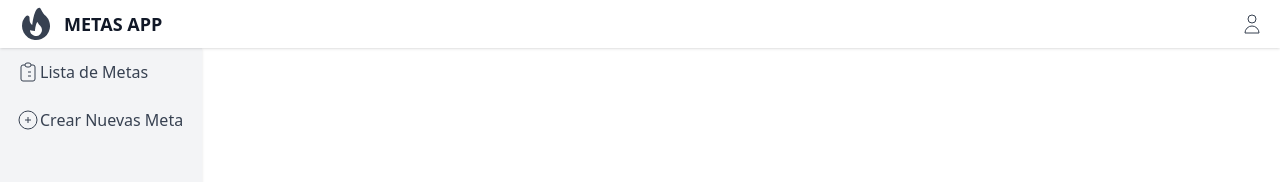
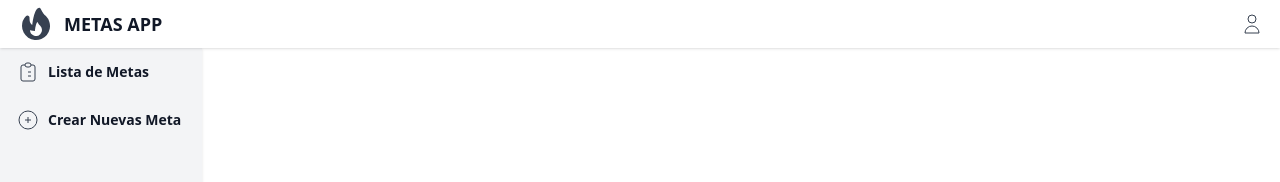
Before and after one commit to JordiPalacios/GoalsAPP, a React (Create React App) app: page / in a window 1280 px wide. Shown: the top 182 px of the page. Built offline with nearby package versions, Linux system fonts and the light colour scheme.

Commit message:
Convert CSS To Modules

```diff
--- a/src/components/footer.js
+++ b/src/components/footer.js
@@ -1,8 +1,8 @@
-import '../components/footer.css';
+import styles from '../components/footer.module.css';
 
 export function Footer() {
     return (
-      <footer className='footer'>
+      <footer className= {styles.footer} >
         <small>Developed by Jordi Palacios. ©2023. All rights reserved </small>
       </footer>
     );
--- a/src/components/header.js
+++ b/src/components/header.js
@@ -1,18 +1,19 @@
-import './header.css';
+import styles from './header.module.css';
 import { ReactComponent as LogoSVG } from '../img/logo.svg';
 import { ReactComponent as ProfileSVG } from '../img/profile.svg';
+import Vincle from './vincle.js';
 
 export function Header () {
     return (
-        <header className= "header">
-            <div className="container" >
-                <LogoSVG className="logo"/>
-                <a href="/" className='tittle'>Metas App</a>
+        <header className= {styles.header}>
+            <div className= {styles.container} >
+                <LogoSVG className= {styles.logo} />
+                <a href="/" className= {styles.tittle} >Metas App</a>
             </div>
             <nav>
-                <a href="/profile" className="vincle">
-                    <ProfileSVG className="icon"/>
-                </a>
+                <Vincle
+                    href="/profile"
+                    Icon={ProfileSVG} />
             </nav>
         </header>
     );
--- a/src/components/header.css
+++ b/src/components/header.module.css
@@ -10,14 +10,6 @@
     @apply mr-2 h-10 w-10;
 }
 
-.vincle {
-    @apply flex items-center px-4 h-xl hover:bg-gray-200;
-}
-
-.icon {
-    @apply h-6 w-6;
-}
-
 .tittle {
     @apply text-lg font-semibold text-gray-900 uppercase;
 }
--- a/src/components/main.js
+++ b/src/components/main.js
@@ -1,22 +1,26 @@
-import '../components/main.css';
-import '../components/vincle.css';
+import styles from './main.module.css';
 import { ReactComponent as ListSVG } from '../img/lista.svg';
 import { ReactComponent as NewSVG } from '../img/nueva.svg';
 import Vincle from './vincle';
 
+// TODO: Crear funcionalidad de night/day
+
 
 export function Main ({children}) {
     return (
-        <div className='mainPage'>
-            <aside className='aside'>
-                <Vincle href="/lista" text="Lista de Metas">
-                    <ListSVG className='icon'/>
-                </Vincle>
-                <Vincle href="/create" text="Crear Nuevas Meta">
-                    <NewSVG className='icon'/>
-                </Vincle>
+        <div className={styles.mainPage}>
+            <aside className={styles.aside}>
+                <Vincle
+                href="/lista"
+                text="Lista de Metas"
+                Icon={ListSVG} />
+
+                <Vincle
+                href="/create"
+                text="Crear Nuevas Meta"
+                Icon={NewSVG} />
             </aside>
-            <main className='mainContent'>
+            <main className={styles.mainContent} >
                 {children}
             </main>
         </div>
--- a/src/components/main.css
+++ b/src/components/main.module.css
@@ -10,3 +10,7 @@
 .mainContent {
     @apply w-full h-full overflow-scroll;
 }
+
+.icon {
+    @apply h-6 w-6;
+}
--- a/src/components/vincle.js
+++ b/src/components/vincle.js
@@ -1,8 +1,10 @@
-export default function Vincle ({children, text, href}) {
+import styles from  './vincle.module.css';
+
+export default function Vincle ({Icon, text, href}) {
     return (
-        <a href={href} className="vincle">
-            {children}
-            <span>{text}</span>
+        <a href={href} className={styles.vincle}>
+            <Icon className={styles.icon} />
+            { text && <span className={styles.text}>{text}</span> }
         </a>
     );
 }
--- /dev/null
+++ b/src/components/vincle.module.css
@@ -0,0 +1,11 @@
+.icon {
+    @apply h-6 w-6;
+}
+
+.vincle {
+    @apply flex items-center px-4 h-xl hover:bg-gray-200;
+}
+
+.text {
+    @apply ml-2 text-sm font-semibold text-gray-900;
+}
```
Also changed, not shown: src/components/footer.module.css (renamed from src/components/footer.css), src/components/vincle.css (deleted).
